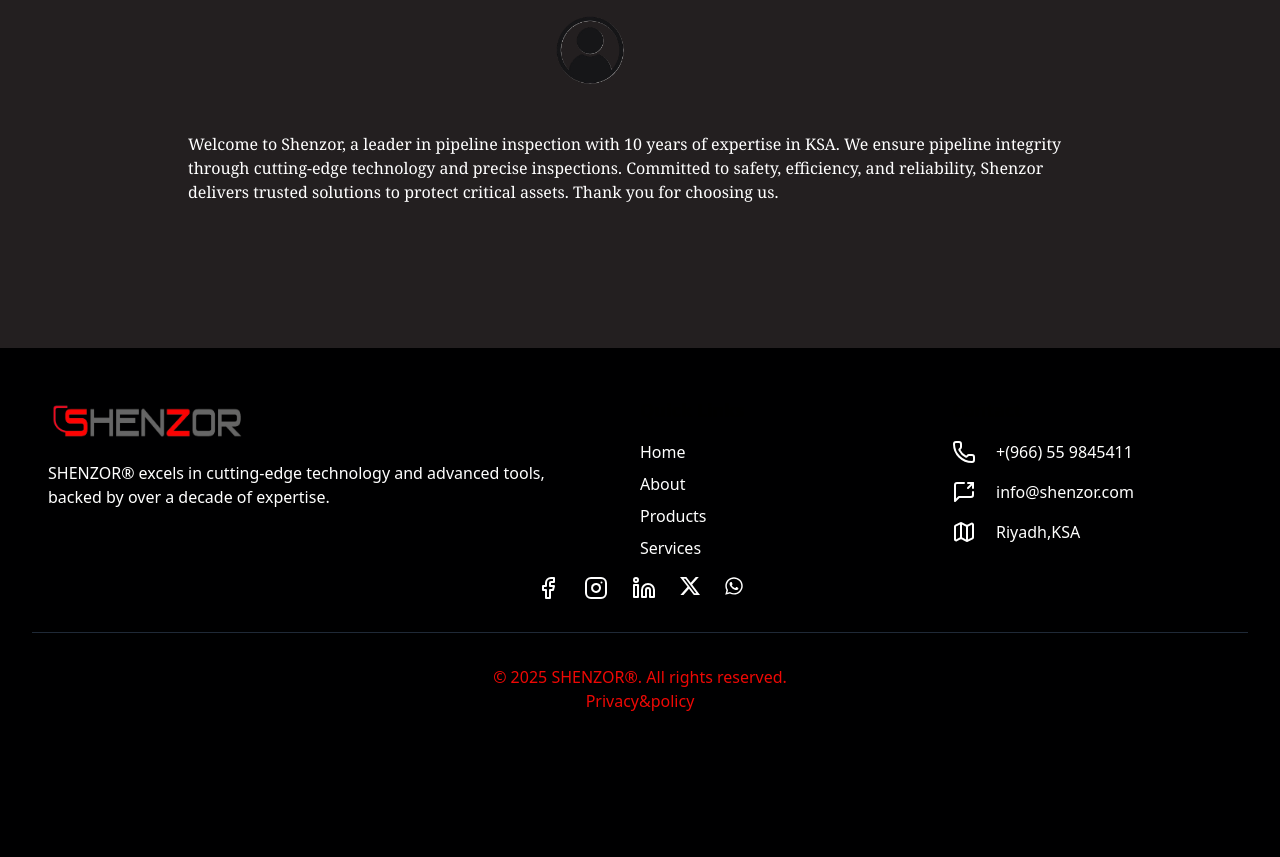
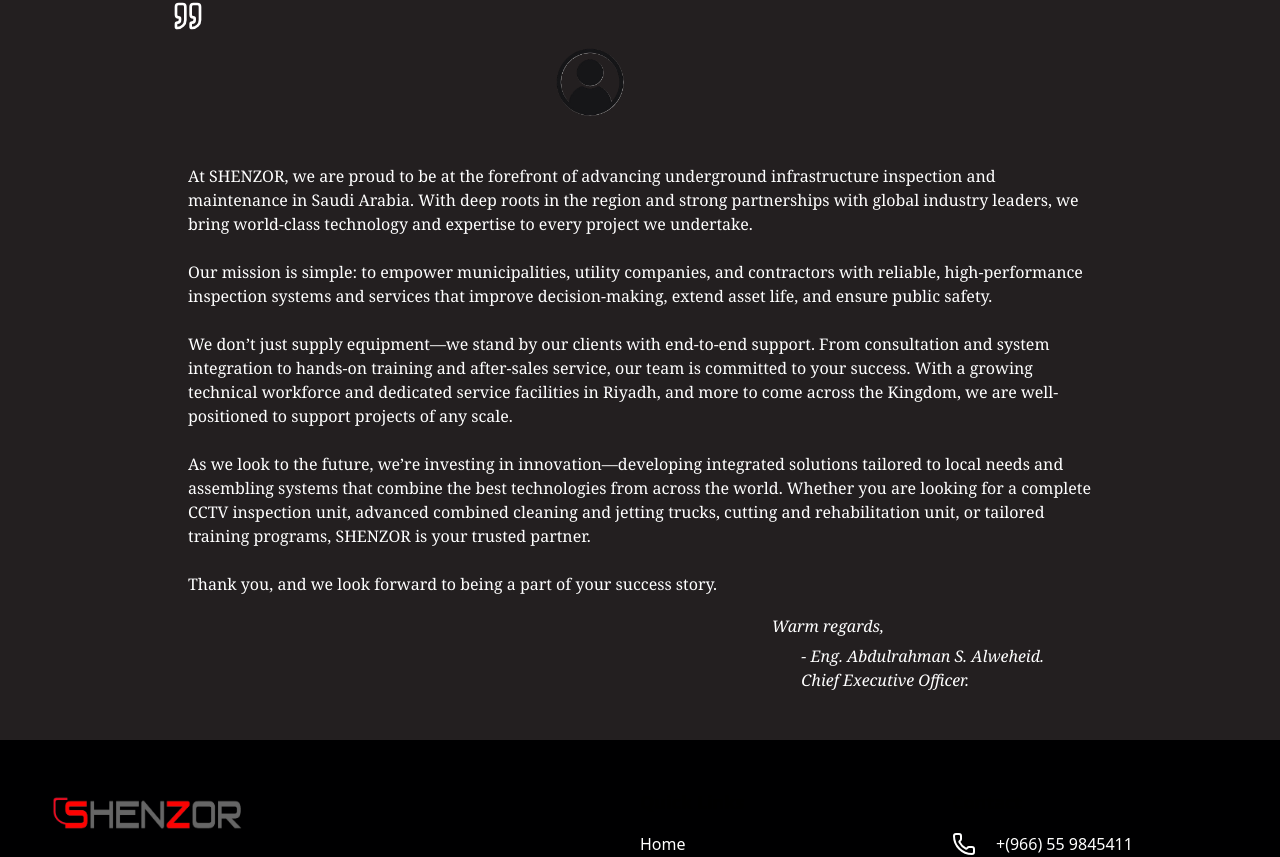
Before and after one commit to Maheshmurali/frontend, a Next.js app: page / in a window 1280 px wide. Shown: the part 2376-3233 px from the top of the page. Before the commit the page ends 3137 px from the top, so only its background shows below. Built offline with nearby package versions, Linux system fonts and the light colour scheme.

Commit message:
ceo messaages updateded

```diff
--- a/app/component/homepage/clients.tsx
+++ b/app/component/homepage/clients.tsx
@@ -54,7 +54,7 @@
 export default function ClientList() {
   return (
     <div className="bg-drakGray mt-4 rounded-md py-8">
-      <div className="text-black text-3xl py-4 w-full text-center">
+      <div className="text-black text-3xl font-bold py-4 w-full text-center">
         <h2 className="text-white">
           <span className="text-main text-4xl">O</span>ur Major Clients
         </h2>
--- a/app/page.tsx
+++ b/app/page.tsx
@@ -2,6 +2,7 @@
 import HeaderSlide from './component/homepage/Homeprofileslide'
 import Image from 'next/image'
 import ClientList from './component/homepage/clients'
+import { Quote } from "lucide-react";
 
 
 function Homepage() {
@@ -15,17 +16,33 @@
     <div className="container mx-auto px-4">
       <h2 className="text-white text-3xl font-bold text-center mb-12"><span className="text-main">M</span>essage From CEO</h2>
       <div className=" md:flex-col justify-between items-center align-items-middle py-8">
+        <Quote className="w-8 h-8 text-white" />
         <div className='flex w-1/2 justify-end'>
         <Image src="/user.png" alt='Ceo image' width={100} height={100}/>
         </div>
         <div className='p-4 py-8'>
           <p className='text-white font-serif flex relative'>
-          Welcome to Shenzor, a leader in pipeline inspection with 10 years of expertise in KSA. We ensure
-           pipeline integrity through cutting-edge technology and precise inspections. Committed to
-          safety, efficiency, and reliability, Shenzor delivers trusted solutions to protect critical assets.
-          Thank you for choosing us.
+         At SHENZOR, we are proud to be at the forefront of advancing underground infrastructure inspection and maintenance in Saudi Arabia.
+          With deep roots in the region and strong partnerships with global industry leaders, we bring world-class technology and expertise to
+          every project we undertake.<br/><br/>
+        Our mission is simple: to empower municipalities, utility companies, and contractors with reliable, high-performance inspection systems
+        and services that improve decision-making, extend asset life, and ensure public safety.<br/><br/>
+        We don’t just supply equipment—we stand by our clients with end-to-end support. From consultation and system integration to hands-on
+        training and after-sales service, our team is committed to your success. With a growing technical workforce and dedicated service
+        facilities in Riyadh, and more to come across the Kingdom, we are well-positioned to support projects of any scale.<br/><br/>
+        As we look to the future, we’re investing in innovation—developing integrated solutions tailored to local needs and assembling
+        systems that combine the best technologies from across the world. Whether you are looking for a complete CCTV inspection unit,
+         advanced combined cleaning and jetting trucks, cutting and rehabilitation unit, or tailored training programs, SHENZOR is your
+          trusted partner.<br/><br/>
+        Thank you, and we look forward to being a part of your success story.
+        <span className='flex absolute right-52 top-[450px] italic'>Warm regards,</span>
+        <span className='flex flex-col absolute right-12 top-[480px] italic'>
+        <span className=''>- Eng. Abdulrahman S. Alweheid.</span>
+        <span>Chief Executive Officer.</span>
+
+        </span>
            </p>
-        </div>
+      </div>
       </div>
     </div>
   </section>
```
